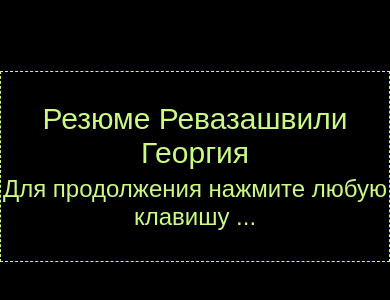
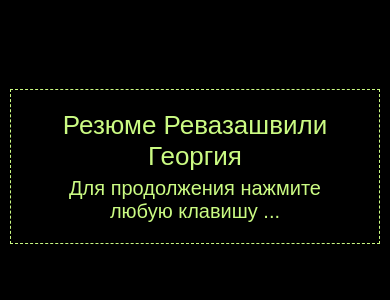
Before and after one commit to zigfrei/resume, a Next.js app: page / in a window 390 px wide. Shown: the part 256-556 px from the top of the page. Built offline with nearby package versions, Linux system fonts and the light colour scheme; a web font is replaced by a local one.

Commit message:
feat: add mobile for matrix

```diff
--- a/src/components/Matrix/Matrix.module.css
+++ b/src/components/Matrix/Matrix.module.css
@@ -31,12 +31,14 @@
 }
 
 .titleWrapper {
+    margin: 10px;
     background-color: var(--color-black-overlay);
     width: 500px;
     border: 1px dashed var(--color-text-green);
 }
 
 .title {
+    text-wrap: balance;
     text-align: center;
     margin: 0;
     padding: 30px 30px 5px 30px;
@@ -48,6 +50,7 @@
 }
 
 .subTitle {
+    text-wrap: balance;
     text-align: center;
     margin: 0;
     padding: 0px;
@@ -59,5 +62,15 @@
     padding-bottom: 30px;
 }
 
-/* @media (max-width: 520px) {
-} */
+@media (max-width: 700px) {
+    .title {
+        font-size: 26px;
+        padding: 20px 10px 5px 10px;
+
+    }
+
+    .subTitle {
+        font-size: 20px;
+        padding-bottom: 20px;
+    }
+}
--- a/src/components/Matrix/Matrix.tsx
+++ b/src/components/Matrix/Matrix.tsx
@@ -47,7 +47,8 @@ export default function Matrix() {
 
       // ctx.fillStyle = '#0f0';
       ctx.fillStyle = '#CFFD80';
-      ctx.font = '15pt monospace';
+
+    w > 700 ? (ctx.font = '15pt monospace') : (ctx.font = '12pt monospace');
     }
 
     ypos.forEach((y, ind) => {
```
